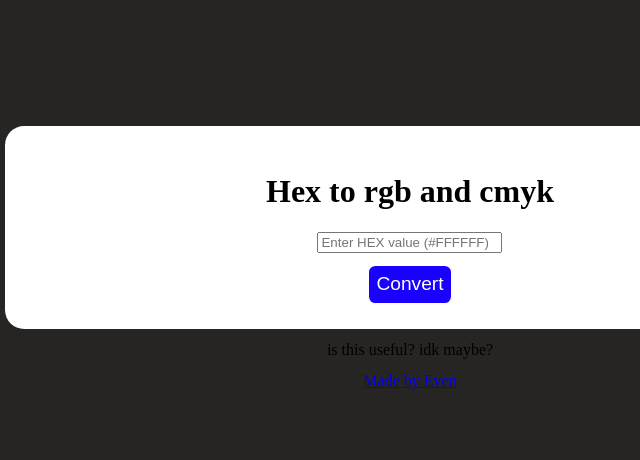
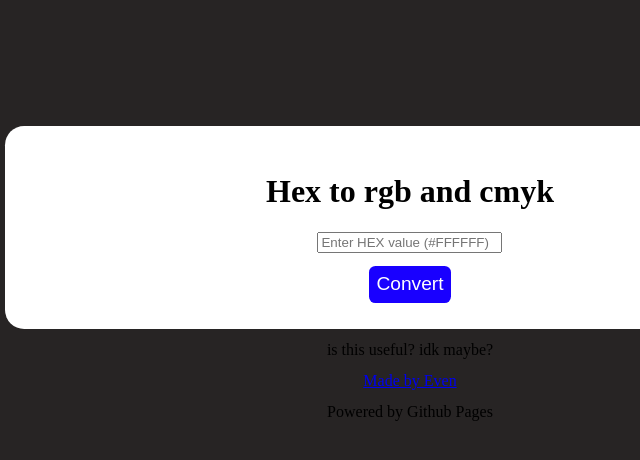
Before and after one commit to SanderNF/hextorgbandcmyk, a plain HTML site: page index.html in a window 1280 px wide. Shown: the full height of the page, 230-870 px from the left. Drawn offline with Linux system fonts and the light colour scheme.

Commit message:
Update index.html

```diff
--- a/index.html
+++ b/index.html
@@ -54,6 +54,6 @@
 
 <div class="footer">is this useful? idk maybe?</div>
 <div class="footer"><a href="https://github.com/PhantomGamingdevelopment"> Made by Even</a></div>
-
+<div class="footer">Powered by Github Pages</div>
 
 </html>
```
